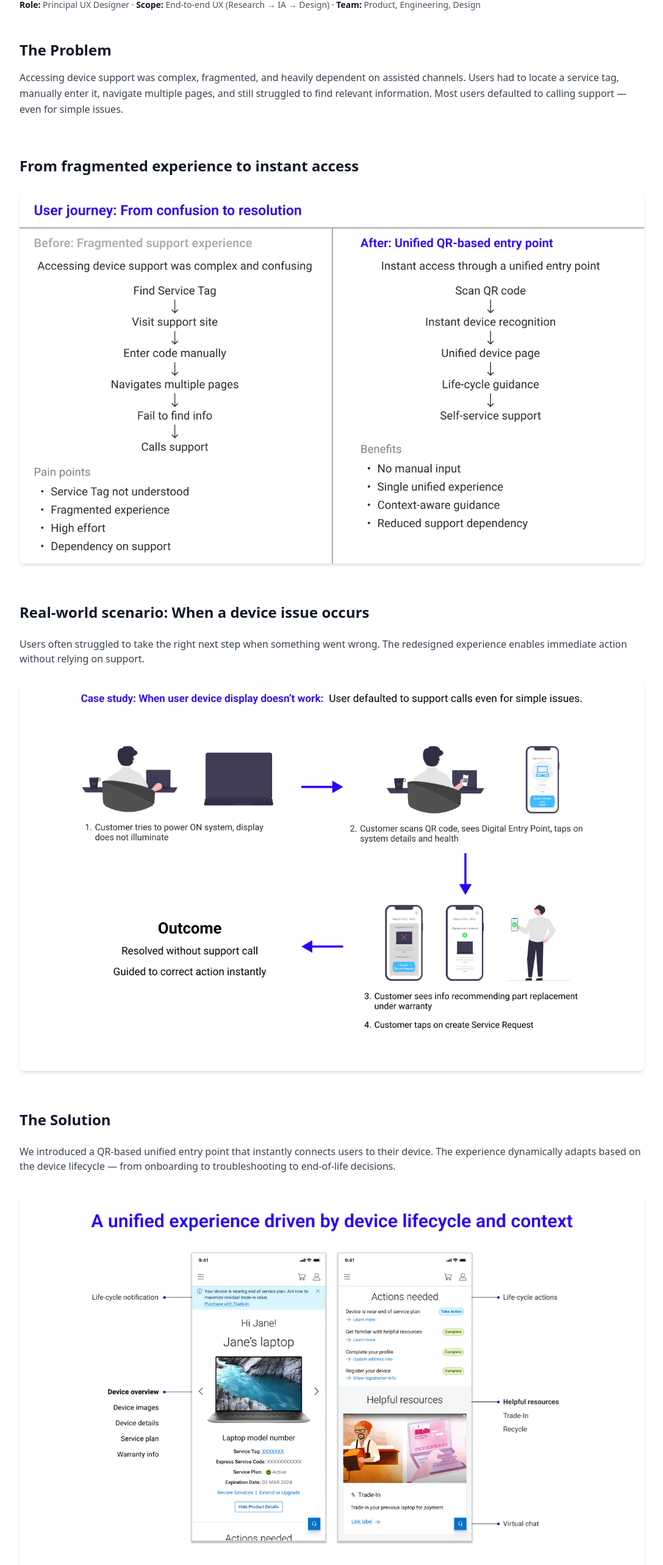
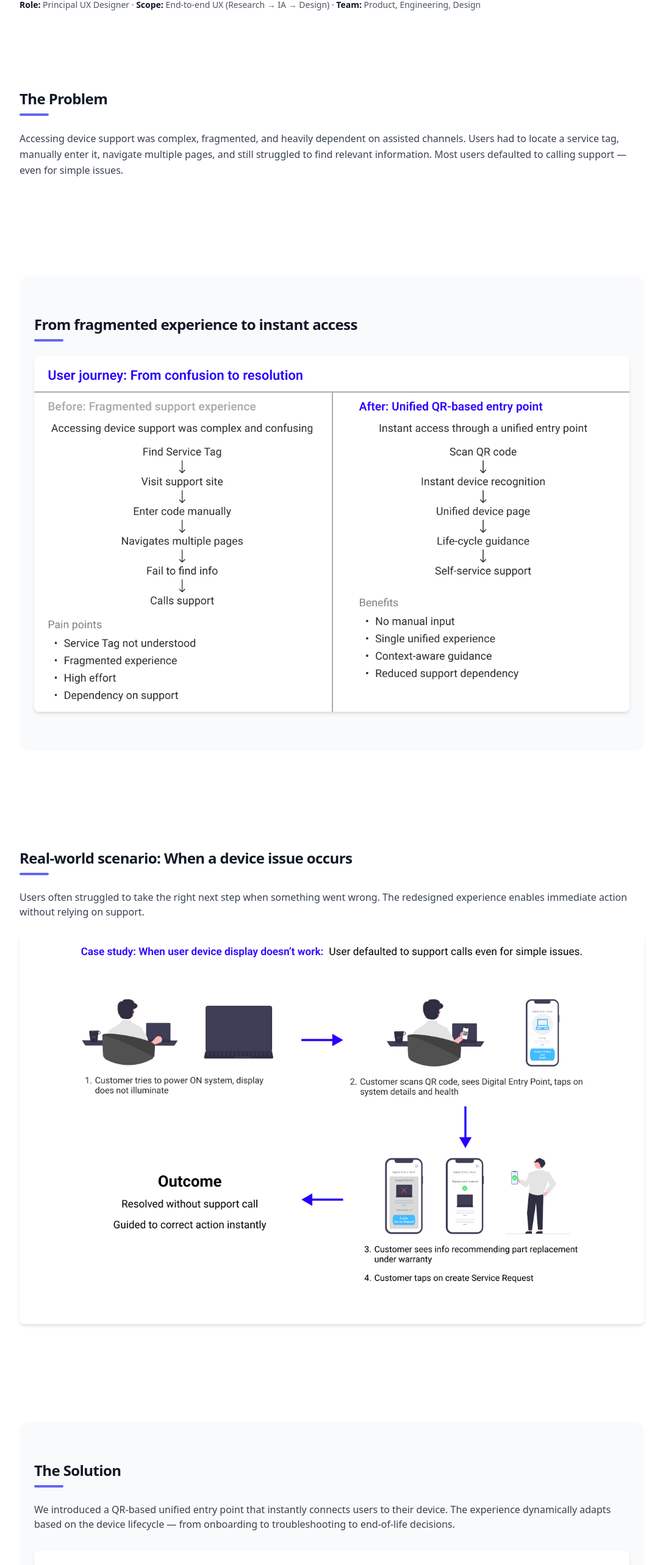
Before and after one commit to Simha1991/narasimha-portfolio, a React (Vite) app: page /narasimha-portfolio/dep-detail in a window 1280 px wide. Shown: the part 229-2795 px from the top of the page at 61% size, without its empty margins (96-1183 px from the left). Built offline with nearby package versions, Linux system fonts and the light colour scheme; the HTML template or start-up script is replaced by a standard one.

Commit message:
Update DepDetail.jsx

```diff
--- a/src/pages/DepDetail.jsx
+++ b/src/pages/DepDetail.jsx
@@ -7,7 +7,7 @@ export default function DepDetail() {
   const navigate = useNavigate();
 
   useEffect(() => {
-    window.scrollTo(0, 0); // ensures page opens at top
+    window.scrollTo(0, 0);
   }, []);
 
   return (
@@ -32,15 +32,22 @@ export default function DepDetail() {
         </p>
 
         {/* Role */}
-        <p className="text-sm text-gray-600 mb-12">
+        <p className="text-sm text-gray-600 mb-16">
           <span className="font-semibold text-gray-900">Role:</span> Principal UX Designer ·
           <span className="font-semibold text-gray-900"> Scope:</span> End-to-end UX (Research → IA → Design) ·
           <span className="font-semibold text-gray-900"> Team:</span> Product, Engineering, Design
         </p>
 
+        {/* ALL SECTIONS */}
+        <div className="space-y-24">
+
           {/* Problem */}
-        <section className="mb-16">
-          <h2 className="text-2xl font-semibold mb-4">The Problem</h2>
+          <section className="py-16">
+            <div className="mb-6">
+              <h2 className="text-2xl font-semibold tracking-tight">The Problem</h2>
+              <div className="w-12 h-1 bg-indigo-500 mt-2 rounded"></div>
+            </div>
+
             <p className="text-gray-700 leading-relaxed">
               Accessing device support was complex, fragmented, and heavily dependent on assisted channels.
               Users had to locate a service tag, manually enter it, navigate multiple pages, and still struggled
@@ -49,10 +56,13 @@ export default function DepDetail() {
           </section>
 
           {/* Before vs After */}
-        <section className="mb-16">
-          <h2 className="text-2xl font-semibold mb-6">
+          <section className="py-16 bg-gray-50 rounded-2xl px-6">
+            <div className="mb-6">
+              <h2 className="text-2xl font-semibold tracking-tight">
                 From fragmented experience to instant access
               </h2>
+              <div className="w-12 h-1 bg-indigo-500 mt-2 rounded"></div>
+            </div>
 
             <img
               src="/narasimha-portfolio/images/dep-before-after.png"
@@ -62,10 +72,13 @@ export default function DepDetail() {
           </section>
 
           {/* Scenario */}
-        <section className="mb-16">
-          <h2 className="text-2xl font-semibold mb-6">
+          <section className="py-16">
+            <div className="mb-6">
+              <h2 className="text-2xl font-semibold tracking-tight">
                 Real-world scenario: When a device issue occurs
               </h2>
+              <div className="w-12 h-1 bg-indigo-500 mt-2 rounded"></div>
+            </div>
 
             <p className="text-gray-700 mb-6">
               Users often struggled to take the right next step when something went wrong.
@@ -80,8 +93,11 @@ export default function DepDetail() {
           </section>
 
           {/* Solution */}
-        <section className="mb-16">
-          <h2 className="text-2xl font-semibold mb-6">The Solution</h2>
+          <section className="py-16 bg-gray-50 rounded-2xl px-6">
+            <div className="mb-6">
+              <h2 className="text-2xl font-semibold tracking-tight">The Solution</h2>
+              <div className="w-12 h-1 bg-indigo-500 mt-2 rounded"></div>
+            </div>
 
             <p className="text-gray-700 mb-8">
               We introduced a QR-based unified entry point that instantly connects users to their device.
@@ -97,8 +113,11 @@ export default function DepDetail() {
           </section>
 
           {/* Key Decisions */}
-        <section className="mb-16">
-          <h2 className="text-2xl font-semibold mb-4">Key Design Decisions</h2>
+          <section className="py-16">
+            <div className="mb-6">
+              <h2 className="text-2xl font-semibold tracking-tight">Key Design Decisions</h2>
+              <div className="w-12 h-1 bg-indigo-500 mt-2 rounded"></div>
+            </div>
 
             <ul className="list-disc pl-6 text-gray-700 space-y-2">
               <li>Replaced service tag dependency with QR-based access</li>
@@ -109,8 +128,11 @@ export default function DepDetail() {
           </section>
 
           {/* Final UI */}
-        <section className="mb-16">
-          <h2 className="text-2xl font-semibold mb-6">Final Experience</h2>
+          <section className="py-16 bg-gray-50 rounded-2xl px-6">
+            <div className="mb-6">
+              <h2 className="text-2xl font-semibold tracking-tight">Final Experience</h2>
+              <div className="w-12 h-1 bg-indigo-500 mt-2 rounded"></div>
+            </div>
 
             <img
               src="/narasimha-portfolio/images/dep-final-ui.png"
@@ -120,20 +142,24 @@ export default function DepDetail() {
           </section>
 
           {/* Impact */}
-        <section className="mb-16">
-          <h2 className="text-2xl font-semibold mb-6">Impact</h2>
+          <section className="py-16">
+            <div className="mb-6">
+              <h2 className="text-2xl font-semibold tracking-tight">Impact</h2>
+              <div className="w-12 h-1 bg-indigo-500 mt-2 rounded"></div>
+            </div>
 
-          <div className="text-center mb-8">
+            <div className="text-center mb-10">
               <p className="text-5xl font-bold text-indigo-600">$37M+</p>
               <p className="text-gray-600 mt-2">
                 saved by shifting assisted support to self-service
               </p>
             </div>
 
-          <ul className="text-gray-700 space-y-2 mb-8">
+            <ul className="text-gray-700 space-y-2 mb-10">
               <li>• Reduced customer support calls significantly</li>
               <li>• Improved discoverability of device information</li>
               <li>• Increased adoption of self-service flows</li>
+              <li>• Recognized with Dell President’s Award</li>
             </ul>
 
             <img
@@ -145,5 +171,6 @@ export default function DepDetail() {
 
         </div>
       </div>
+    </div>
   );
 }
```
Lines whose indentation alone changed are shown as unchanged.
